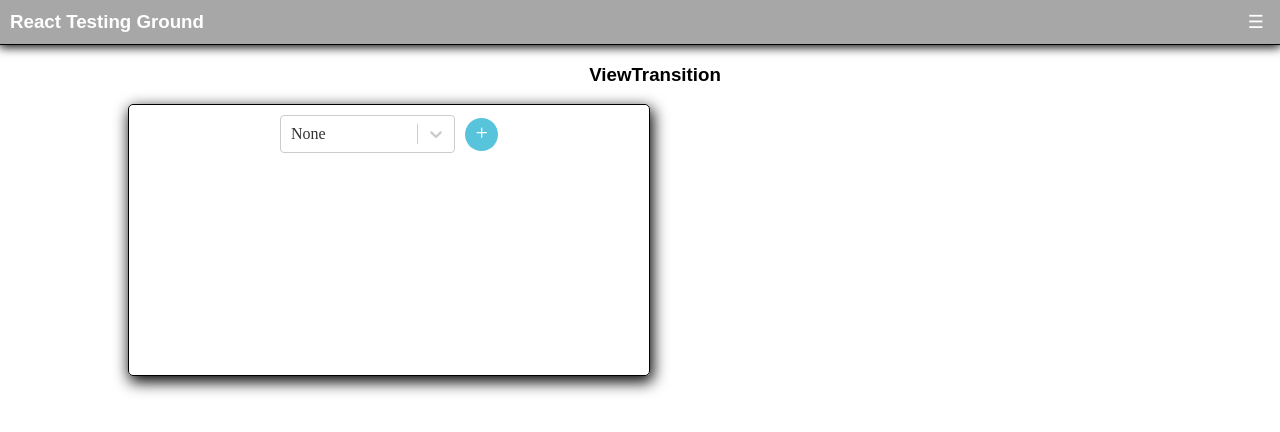
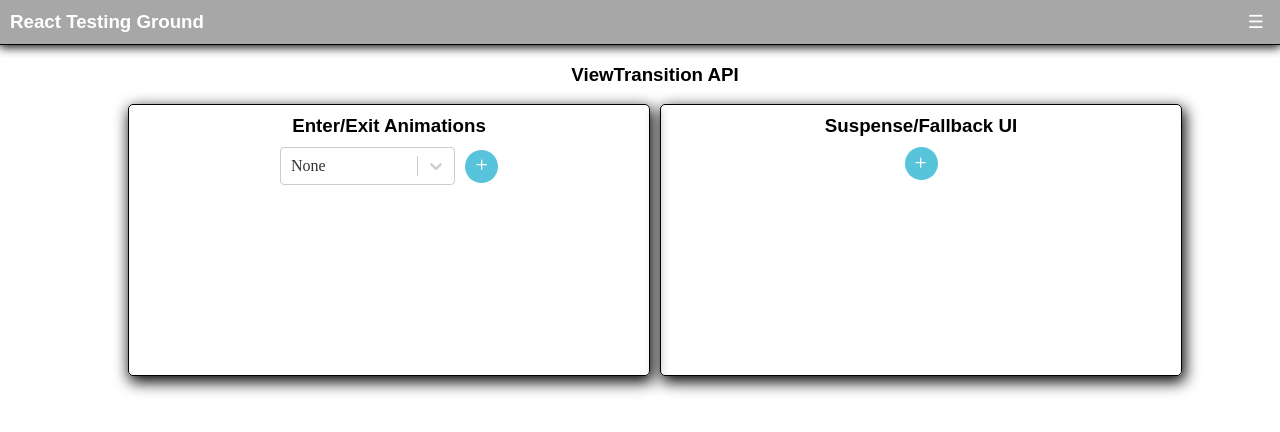
Before and after one commit to sleeplesseditor/ReactTestingGround, a React (Vite) app: page / in a window 1280 px wide. Both pictures are taken after a click on the element 368 px from the left and 338 px from the top of the page. Shown: the top 432 px of the page. Built offline with nearby package versions, Linux system fonts and the light colour scheme.

Commit message:
Initial suspense example added

```diff
--- /dev/null
+++ b/src/components/Card/Card.tsx
@@ -0,0 +1,16 @@
+const Card = () => {
+    return (
+        <div className="view-transition-card">
+            <div className="view-transition-card__square"></div>
+            <div className="view-transition-card__text">
+                <h3>Card</h3>
+                <p>lorem ipsum dolor sit amet consectetur adipiscing elit aute nisi veniam excepteur autem quo eligendi at fuga quo est id in
+                    voluptas adipiscing non irure duis ullamco at ut voluptas qui accusamus dignissimos eligendi rerum possimus omnis et quod
+                    elit quod dolor maxime expedita soluta in omnis id eligendi dolorem
+                </p>
+            </div>
+        </div>
+    )
+}
+
+export default Card;
--- /dev/null
+++ b/src/helpers/SlideInComponents.tsx
@@ -0,0 +1,75 @@
+import { addTransitionType, Fragment, ViewTransition, useState, startTransition } from 'react';
+import { PlusIcon, MinusIcon } from '@phosphor-icons/react';
+import Select from 'react-select';
+import Card from '@components/Card/Card';
+
+const options = [
+    { value: 'none', label: 'None' },
+    { value: 'vertical', label: 'Vertical' },
+    { value: 'horizontal', label: 'Horizontal'}
+];
+
+interface OptionsType {
+    value: string,
+    label: string
+}
+
+
+const SlideInComponents = () => {
+    const [showItem, setShowItem] = useState<boolean>(false);
+    const [fadeInDirection, setFadeInDirection] = useState<OptionsType>(options[0]);
+    const [transitionType, setTransitionType] = useState<string>('none');
+
+    const changeValue = (e: any) => {
+        setFadeInDirection(e);
+        setTransitionType(e.value);
+    };
+
+    return (
+        <Fragment>
+            <div className="view-transition-interactions">
+                <Select
+                    className="direction-dropdown"
+                    defaultValue={options[0]}
+                    onChange={changeValue}
+                    options={options}
+                    placeholder="Select direction"
+                    value={fadeInDirection}
+                />
+                <button
+                    className="view-transition-btn"
+                    onClick={() => {
+                        startTransition(() => {
+                            addTransitionType(transitionType);
+                            setShowItem((prev) => !prev);
+                        });
+                    }}
+                >
+                    {showItem ? <MinusIcon weight="bold" /> : <PlusIcon weight="bold" />}
+                </button>
+            </div>
+            {showItem && (
+                <ViewTransition
+                    enter={{
+                        'vertical': 'from-above',
+                        'horizontal': 'from-left',
+                        'none': 'auto',
+                        'default': 'auto'
+                    }}
+                    exit={{
+                        'vertical': 'to-below',
+                        'horizontal': 'to-right',
+                        'none': 'auto',
+                        'default': 'auto'
+                    }}
+                    name="card-display-transition"
+
+                >
+                    <Card />
+                </ViewTransition>
+            )}
+        </Fragment>
+    )
+}
+
+export default SlideInComponents;
--- /dev/null
+++ b/src/helpers/SuspenseComponent.tsx
@@ -0,0 +1,96 @@
+import { ViewTransition, useState, startTransition, Suspense, use, Fragment } from 'react';
+import { PlusIcon, MinusIcon } from '@phosphor-icons/react';
+import Card from '@components/Card/Card';
+
+function Thumbnail({video}: any) {
+  return (
+    <div
+      aria-hidden="true"
+      tabIndex={-1}
+      className={`thumbnail ${video.image}`}
+    />
+  );
+}
+
+export function Video({video}: {video: any}): any {
+  return (
+    <div className="video">
+      <div className="link">
+        <Thumbnail video={video} />
+        <div className="info">
+          <div className="video-title">{video.title}</div>
+          <div className="video-description">{video.description}</div>
+        </div>
+      </div>
+    </div>
+  );
+}
+
+export function VideoPlaceholder() {
+  const video = {image: 'loading'};
+  return (
+    <div className="view-transition-card">
+      <div className="view-transition-card__square loading"></div>
+        <div className="view-transition-card__text loading-content">
+            <div className="card-title loading" />
+            <div className="card-description loading" />
+        </div>
+    </div>
+  );
+}
+
+let cache: any = null;
+
+function fetchVideo() {
+  if (!cache) {
+    cache = new Promise((resolve) => {
+      setTimeout(() => {
+        resolve({
+          id: '1',
+          title: 'First video',
+          description: 'Video description',
+          image: 'blue',
+        });
+      }, 2000);
+    });
+  }
+  return cache;
+}
+
+export function useLazyVideoData() {
+  return use(fetchVideo());
+}
+
+
+function LazyVideo() {
+  const video = useLazyVideoData();
+  return <Card />;
+}
+
+const SuspenseComponent = () => {
+     const [showItem, setShowItem] = useState<boolean>(false);
+
+    return (
+        <Fragment>
+            <button
+                className="view-transition-btn"
+                onClick={() => {
+                    startTransition(() => {
+                        setShowItem((prev) => !prev);
+                    });
+                }}
+            >
+                {showItem ? <MinusIcon weight="bold" /> : <PlusIcon weight="bold" />}
+            </button>
+            {showItem ? (
+                <ViewTransition>
+                    <Suspense fallback={<VideoPlaceholder />}>
+                        <LazyVideo />
+                    </Suspense>
+                </ViewTransition>
+            ) : null}
+        </Fragment>
+    )
+}
+
+export default SuspenseComponent;
--- a/src/index.scss
+++ b/src/index.scss
@@ -38,7 +38,7 @@ p {
 
 .page-container {
   height: 90vh;
-  width: 100%;
+  width: 100vw;
   padding: 0px 15px;
 }
 
--- a/src/routes/viewTransition/index.tsx
+++ b/src/routes/viewTransition/index.tsx
@@ -1,90 +1,29 @@
 import { createFileRoute } from '@tanstack/react-router';
-import { addTransitionType, ViewTransition, useState, startTransition } from 'react';
-import { PlusIcon, MinusIcon } from '@phosphor-icons/react';
-import Select from 'react-select';
+import SlideInComponents from '@helpers/SlideInComponents';
+import SuspenseComponent from '@helpers/SuspenseComponent';
 import './viewTransition.scss';
 
 export const Route = createFileRoute('/viewTransition/')({
   component: RouteComponent,
 });
 
-const options = [
-    { value: 'none', label: 'None' },
-    { value: 'vertical', label: 'Vertical' },
-    { value: 'horizontal', label: 'Horizontal'}
-];
-
-interface OptionsType {
-    value: string,
-    label: string
-}
-
 function RouteComponent() {
-    const [showItem, setShowItem] = useState<boolean>(false);
-    const [fadeInDirection, setFadeInDirection] = useState<OptionsType>(options[0]);
-    const [transitionType, setTransitionType] = useState<string>('none');
-
-    const changeValue = (e: any) => {
-        setFadeInDirection(e);
-        setTransitionType(e.value);
-    };
-
     return (
         <div className="page-container">
             <div className="demo-container">
-                <h3 className="demo-header">ViewTransition</h3>
+                <h3 className="demo-header">ViewTransition API</h3>
                 <div className="view-transition__grid">
                     <div className="view-transition-container">
-                        <div className="view-transition-interactions">
-                            <Select
-                                className="direction-dropdown"
-                                defaultValue={options[0]}
-                                onChange={changeValue}
-                                options={options}
-                                placeholder="Select direction"
-                                value={fadeInDirection}
-                            />
-                            <button
-                                className="view-transition-btn"
-                                onClick={() => {
-                                    startTransition(() => {
-                                        addTransitionType(transitionType);
-                                        setShowItem((prev) => !prev);
-                                    });
-                                }}
-                            >
-                                {showItem ? <MinusIcon weight="bold" /> : <PlusIcon weight="bold" />}
-                            </button>
-                        </div>
-                        {showItem && (
-                            <ViewTransition
-                                enter={{
-                                    'vertical': 'from-above',
-                                    'horizontal': 'from-left',
-                                    'none': 'auto',
-                                    'default': 'auto'
-                                }}
-                                exit={{
-                                    'vertical': 'to-below',
-                                    'horizontal': 'to-right',
-                                    'none': 'auto',
-                                    'default': 'auto'
-                                }}
-                                name="card-display-transition"
-
-                            >
-                                <div className="view-transition-card">
-                                    <div className="view-transition-card__square"></div>
-                                    <div className="view-transition-card__text">
-                                        <h3>Card</h3>
-                                        <p>lorem ipsum dolor sit amet consectetur adipiscing elit aute nisi veniam excepteur autem quo eligendi at fuga quo est id in
-                                            voluptas adipiscing non irure duis ullamco at ut voluptas qui accusamus dignissimos eligendi rerum possimus omnis et quod
-                                            elit quod dolor maxime expedita soluta in omnis id eligendi dolorem
-                                        </p>
-                                    </div>
-                                </div>
-                            </ViewTransition>
-                        )}
+                        <span>
+                            <h3>Enter/Exit Animations</h3>
+                        </span>
+                        <SlideInComponents />
+                    </div>
+                    <div className="view-transition-container">
+                        <span>
+                            <h3>Suspense/Fallback UI</h3>
+                        </span>
+                        <SuspenseComponent />
                     </div>
                 </div>
             </div>
--- a/src/routes/viewTransition/viewTransition.scss
+++ b/src/routes/viewTransition/viewTransition.scss
@@ -27,21 +27,30 @@
         padding: 10px;
         border-radius: 5px;
         box-shadow: 2px 5px 15px 1px #000000;
+        width: 475px;
+        height: 163px;
 
         &__square {
             border-radius: 5px;
             height: 100px;
             width: 100%;
             background: linear-gradient(45deg,rgba(2, 0, 36, 1) 0%, rgba(9, 9, 121, 1) 35%, rgba(0, 212, 255, 1) 100%);
+
+            &.loading {
+              width: 100px;
+            }
         }
 
         &__text {
             display: flex;
             flex-direction: column;
             gap: 10px;
-        }
 
-        &__text {
+            &.loading-content {
+              width: 100%;
+              height: 100%;
+            }
+
             h3 {
                 margin: 0px;
             }
@@ -61,6 +70,12 @@
         height: 250px;
         padding: 10px;
         box-shadow: 2px 5px 15px 1px #000000;
+
+        span {
+            h3 {
+                margin: 0px;
+            }
+        }
     }
 
     &__grid {
@@ -149,3 +164,39 @@
     opacity: 0;
   }
 }
+
+// Suspense
+
+.loading {
+  background-image: linear-gradient(
+    90deg,
+    rgba(173, 216, 230, 0.3) 25%,
+    rgba(135, 206, 250, 0.5) 50%,
+    rgba(173, 216, 230, 0.3) 75%
+  );
+  background-size: 200% 100%;
+  animation: shimmer 1.5s infinite;
+}
+
+@keyframes shimmer {
+  0% {
+    background-position: -200% 0;
+  }
+  100% {
+    background-position: 200% 0;
+  }
+}
+
+.card-description {
+  &.loading {
+    height: 250px;
+    width: 100%;
+  }
+}
+
+.card-title {
+  &.loading {
+    height: 20px;
+    width: 100px;
+  }
+}
```
